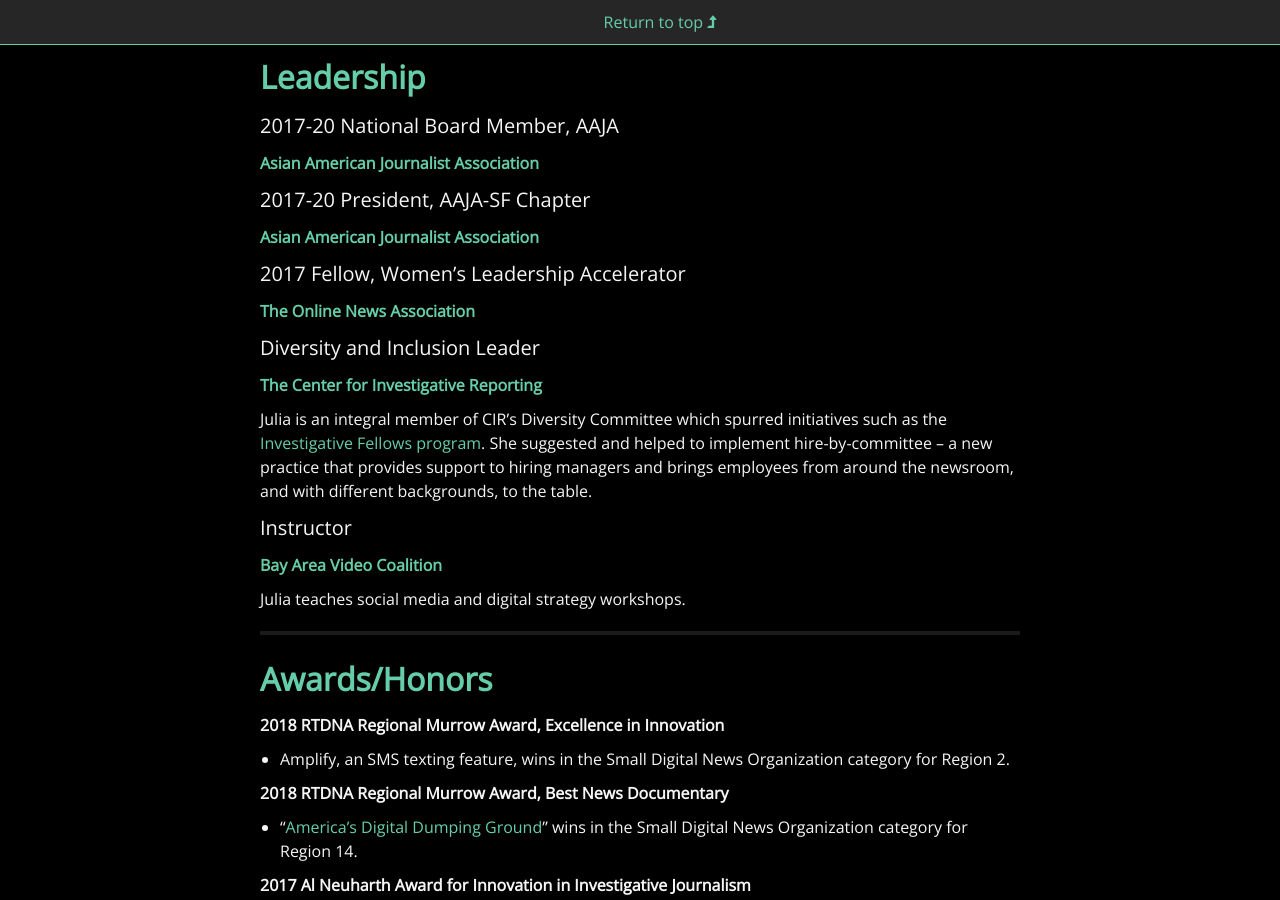
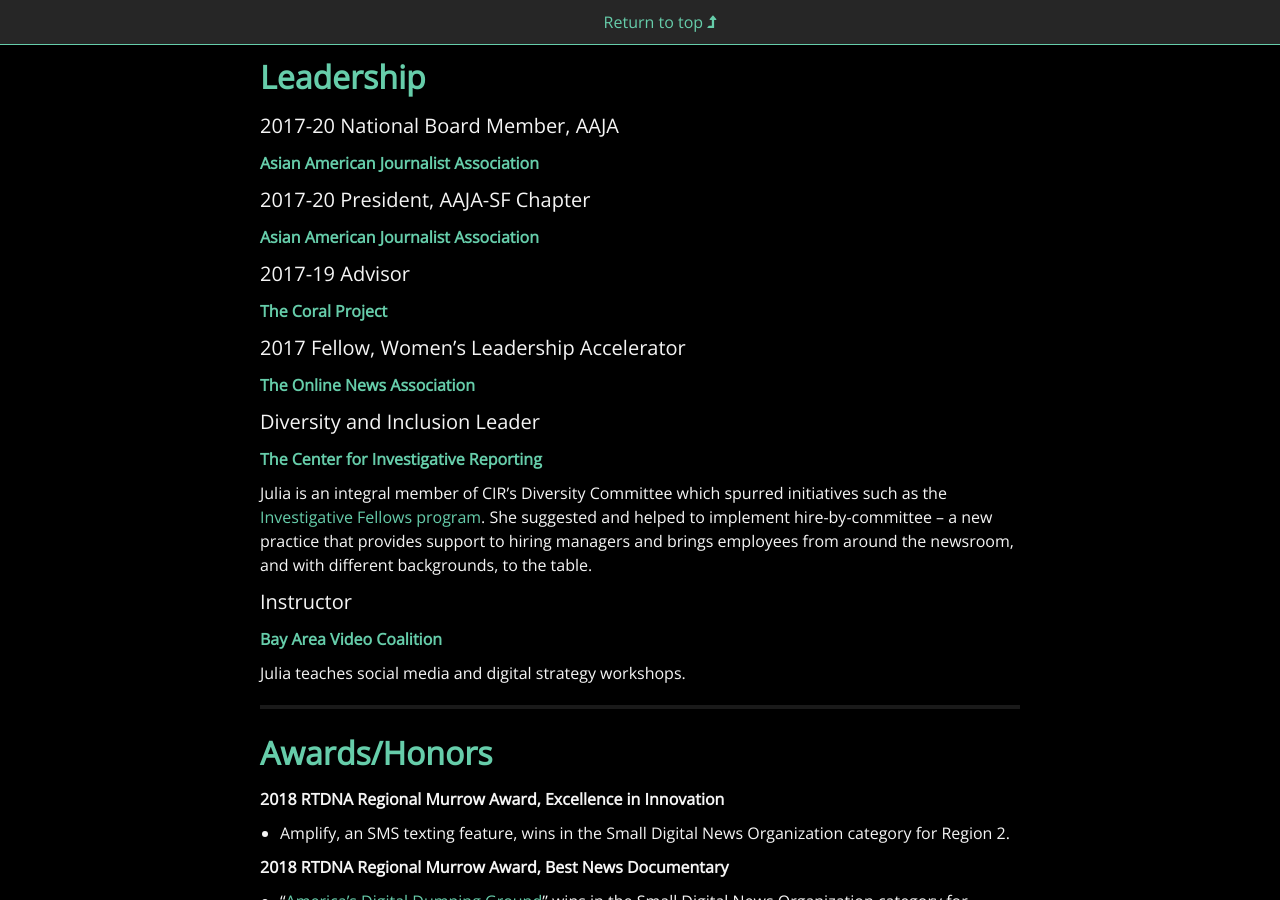
Before and after one commit to juliachanb/juliachanb.github.io, a Jekyll site: the page built from pages/resume.md, in a window 1280 px wide and 900 px high, scrolled down 2890 px. Built offline with Jekyll 4.4.1, drawn with Linux system fonts in a browser that asks for light colours; nearby versions of some CDN libraries; some web fonts are replaced.

Commit message:
added the coral project

```diff
--- a/pages/resume.md
+++ b/pages/resume.md
@@ -120,6 +120,9 @@
 #### 2017-20 President, AAJA-SF Chapter
 **[Asian American Journalist Association](https://www.aaja.org/san_francisco_bay_area)**
 
+#### 2017-19 Advisor
+**[The Coral Project](https://coralproject.net/)**
+
 #### 2017 Fellow, Women’s Leadership Accelerator
 **[The Online News Association](https://journalists.org/2016/12/20/ona-announces-class-for-2017-womens-leadership-accelerator/)**
 
```
